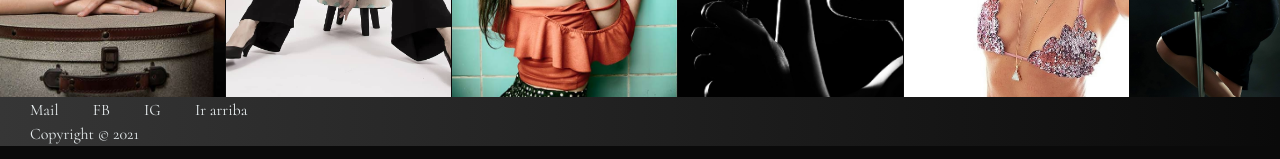
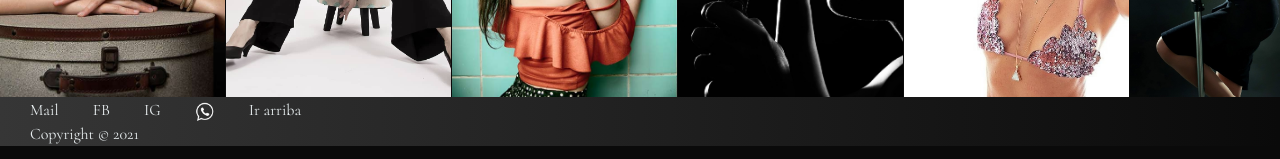
Before and after one commit to KellerRoberto/proyecto2, a website: page books.html in a window 1280 px wide. Shown: the part 1680-1839 px from the top of the page. Drawn offline with nearby package versions, Linux system fonts and the light colour scheme.

Commit message:
link whatsapp a todas las páginas

```diff
--- a/books.html
+++ b/books.html
@@ -127,6 +127,9 @@
         <a href="" class="linkfooter">Mail</a>
         <a href="https://www.facebook.com/robertkellerfotografo/" target="_blank" class="linkfooter">FB</a>
         <a href="https://www.instagram.com/robert_keller_fotografo/" target="_blank" class="linkfooter">IG</a>
+        <a href="https://api.whatsapp.com/send?phone=541154586890" target="_blank" class="linkfooter">
+            <img src="img/logoWhatsapp.png" alt="Whatsapp" width="20px" height="20px">
+        </a>
         <a href="#top" class="linkfooter">Ir arriba</a>
         <p class="copyright">Copyright &copy; 2021</p>
     </footer>
```
Also changed, not shown: contacto.html (+3 -0 lines), maternity.html (+3 -0 lines), producto.html (+3 -0 lines).
